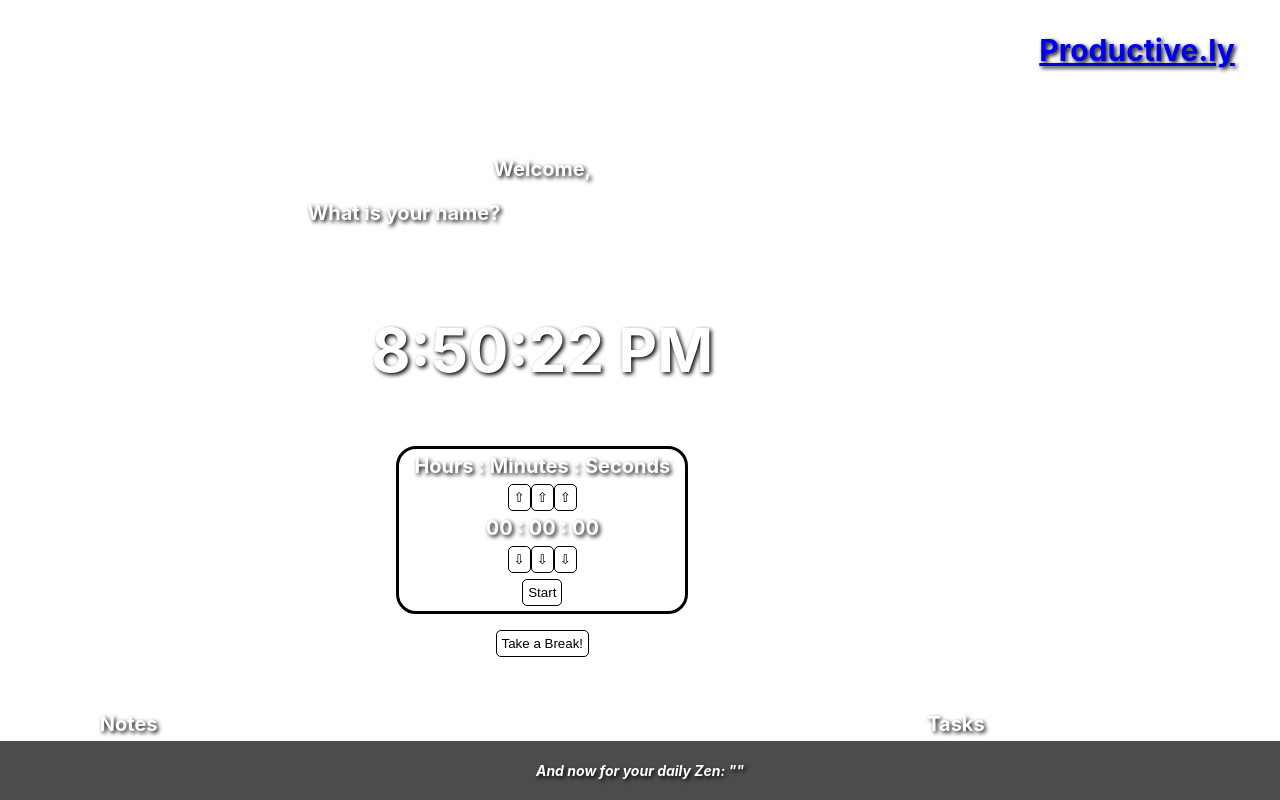
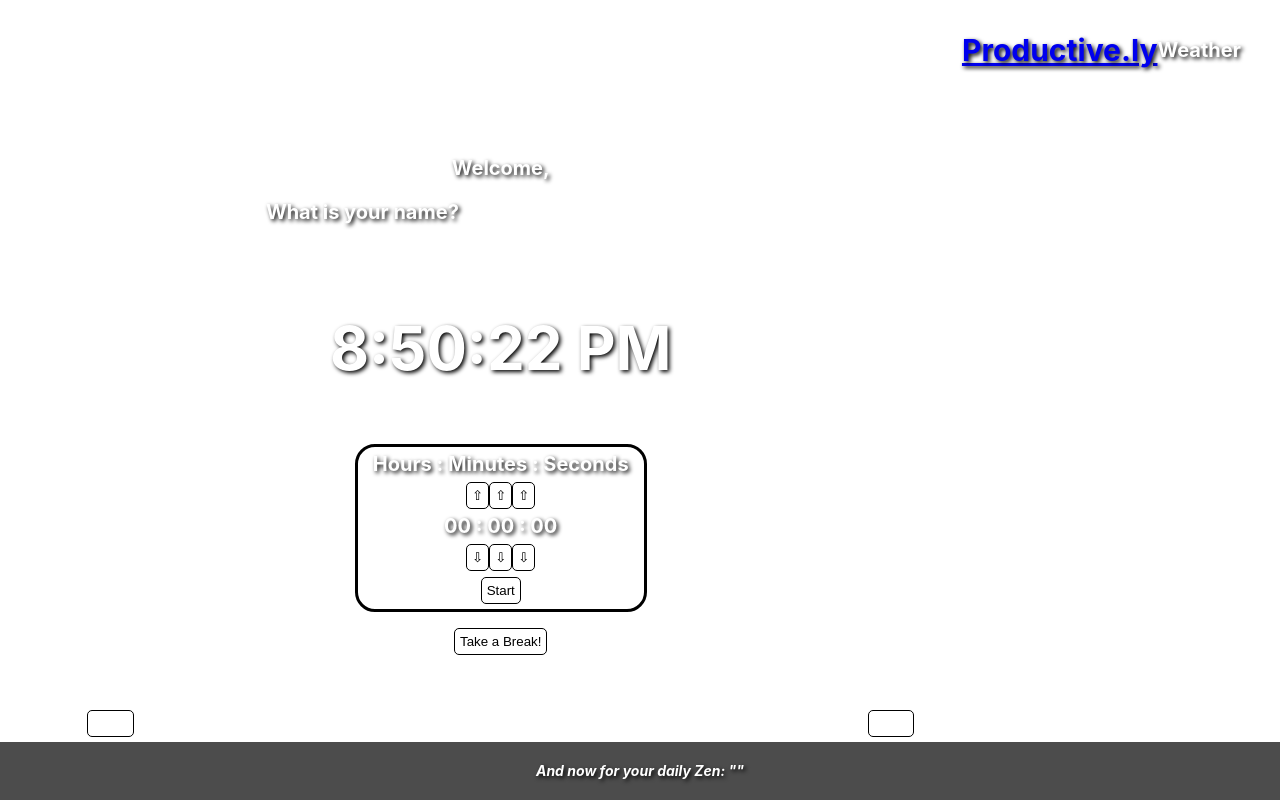
Before and after one commit to aawferris/producetive.ly, a React (Create React App) app in the folder productive.ly/: page / in a window 1280 px wide. Built offline with nearby package versions, Linux system fonts and the light colour scheme; no server answers.

Commit message:
started adding weather widget functioiality and render

```diff
--- a/productive.ly/src/App.js
+++ b/productive.ly/src/App.js
@@ -11,6 +11,7 @@ import Home from "./Component_Library/Home";
 import Notes from "./Component_Library/Notes";
 import NotesPost from "./Component_Library/NotesPost";
 import Tasks from "./Component_Library/Tasks";
+import Weather from "./Component_Library/Weather";
 import WelcomePost from "./Component_Library/WelcomePost";
 import Welcome from "./Component_Library/Welcome";
 
@@ -21,11 +22,9 @@ function App() {
     const getApi = async () => {
       const url = `https://pixabay.com/api/?key=${process.env.REACT_APP_PIXABAY_KEY}&q=nature&image_type=photo&orientation=horizontal`;
       const response = await axios.get(url);
-      console.log(response.data.hits);
       const imageArr = response.data.hits;
       const largeImage =
         imageArr[Math.floor(Math.random() * imageArr.length)].largeImageURL;
-      console.log(largeImage);
       setImage(largeImage);
     };
     getApi();
@@ -52,7 +51,6 @@ function App() {
           Authorization: `Bearer ${process.env.REACT_APP_AIRTABLE_KEY}`,
         },
       });
-      console.log(response.data.records[0].fields.name);
       setName(response.data.records[0].fields.name);
     };
     getIndex();
@@ -77,7 +75,25 @@ function App() {
   }, []);
 
   // SHOW MORE
-  const [showMore, setShowMore] = useState(false);
+  const [showMoreTasks, setShowMoreTasks] = useState(false);
+  const [showMoreNotes, setShowMoreNotes] = useState(false);
+
+  // SHOW MORE STYLE
+  let showStyle = {
+    color: "#ffffffbb",
+  };
+
+  //WEATHER GET
+  const [weather, setWeather] = useState("");
+  useEffect(() => {
+    const getIndex = async () => {
+      const weatherURL = `api.openweathermap.org/data/2.5/weather?zip=29582,us&appid=${process.env.REACT_APP_WEATHER_KEY}`;
+      const response = await axios.get(weatherURL);
+      console.log(response);
+      setWeather(response);
+    };
+    getIndex();
+  }, []);
 
   return (
     <div className="app">
@@ -87,6 +103,7 @@ function App() {
           <Route exact path="/">
             <Home />
           </Route>
+          <Weather weather={weather} />
         </nav>
         <article>
           <div className="main-welcome">
@@ -106,10 +123,14 @@ function App() {
           </div>
         </section>
         <div id="notes">
-          <a id="button-show" onClick={() => setShowMore(!showMore)}>
-            {showMore ? "Notes" : "Notes"}
-          </a>
-          {showMore ? (
+          <button
+            style={showStyle}
+            id="button-show"
+            onClick={() => setShowMoreNotes(!showMoreNotes)}
+          >
+            {showMoreNotes ? "Notes" : "Notes"}
+          </button>
+          {showMoreNotes ? (
             <p className="show-more" id="show-task">
               <Notes note={note} subject={subject} />
               <NotesPost />
@@ -119,10 +140,14 @@ function App() {
           )}
         </div>
         <div id="tasks">
-          <a id="button-show" onClick={() => setShowMore(!showMore)}>
-            {showMore ? "Tasks" : "Tasks"}
-          </a>
-          {showMore ? (
+          <button
+            style={showStyle}
+            id="button-show"
+            onClick={() => setShowMoreTasks(!showMoreTasks)}
+          >
+            {showMoreTasks ? "Tasks" : "Tasks"}
+          </button>
+          {showMoreTasks ? (
             <p className="show-more" id="show-task">
               <Tasks />
             </p>
--- /dev/null
+++ b/productive.ly/src/Component_Library/Weather.jsx
@@ -0,0 +1,14 @@
+import React from 'react'
+
+
+function Weather(props) {
+  return (
+    <>
+      <div className='weather-display'>
+        <p>Weather</p>
+      </div>
+    </>
+  )
+}
+
+export default Weather
```
